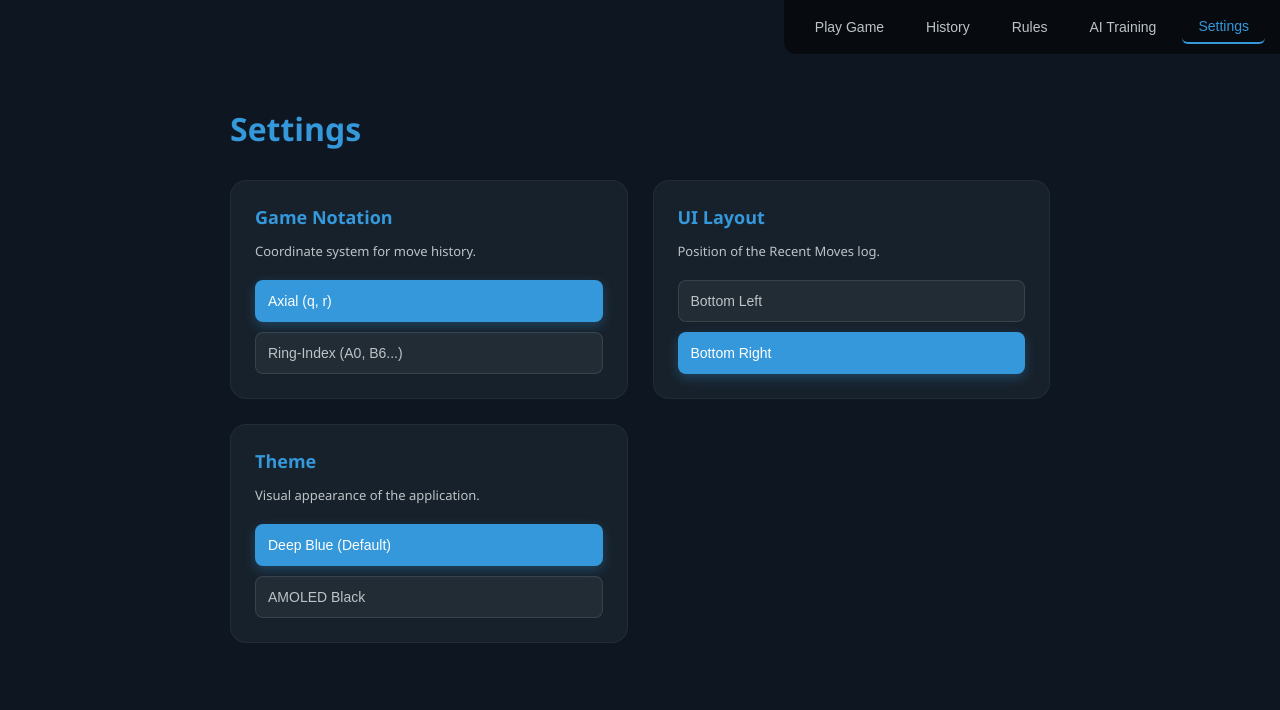
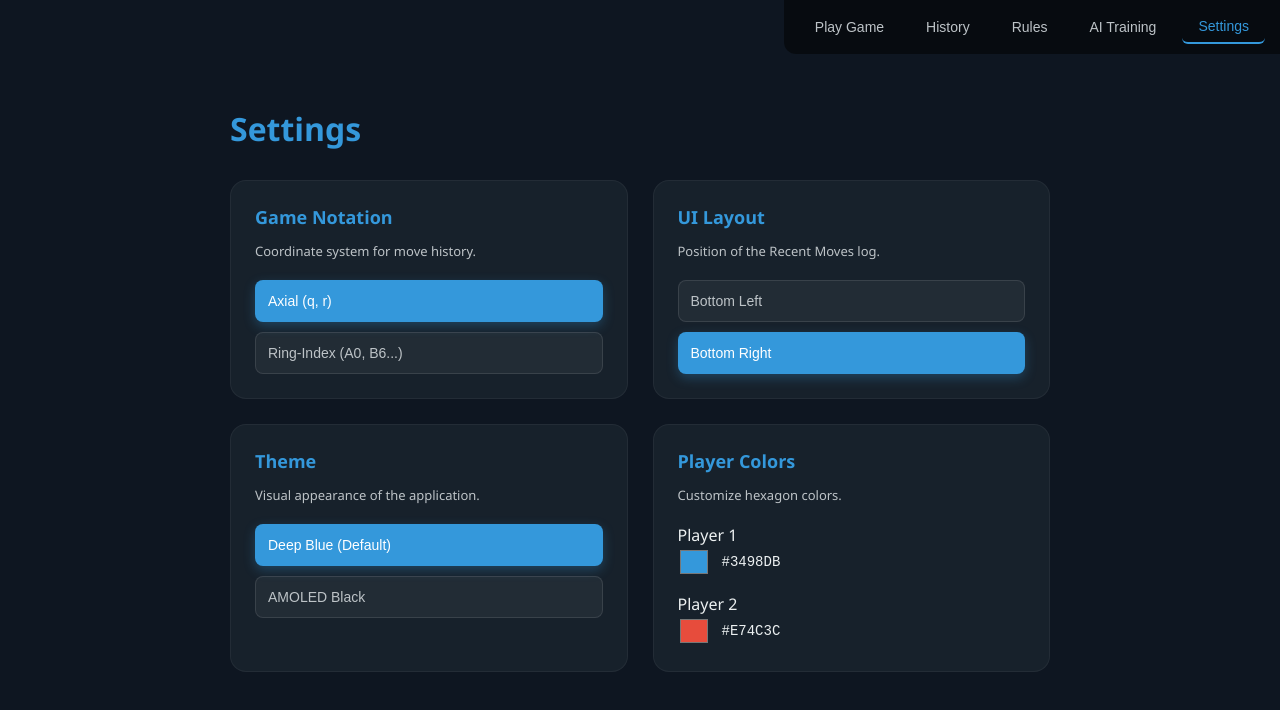
Before and after one commit to MicahWade/Hex-a-Gon-AI, a React (Vite) app: page / in a window 1280 px wide. Both pictures are taken after a click on the button "Settings". Shown: the top 710 px of the page. Built offline with nearby package versions, Linux system fonts and the light colour scheme.

Commit message:
feat: add player color customization

```diff
--- a/src/App.css
+++ b/src/App.css
@@ -81,13 +81,34 @@ h1 {
 }
 
 .p1 {
-  color: #3498db;
+  color: var(--p1-color);
   font-weight: bold;
 }
 
 .p2 {
-  color: #e74c3c;
+  color: var(--p2-color);
   font-weight: bold;
+}
+
+.picker-row {
+  display: flex;
+  align-items: center;
+  gap: 12px;
+}
+
+.picker-row input[type="color"] {
+  width: 32px;
+  height: 32px;
+  padding: 0;
+  border: none;
+  background: none;
+  cursor: pointer;
+}
+
+.hex-label {
+  font-family: monospace;
+  color: var(--text-primary);
+  font-size: 14px;
 }
 
 .instructions {
--- a/src/App.tsx
+++ b/src/App.tsx
@@ -17,6 +17,8 @@ function App() {
   const [notation, setNotation] = useState<NotationType>('axial');
   const [logPosition, setLogPosition] = useState<LogPosition>('right');
   const [theme, setTheme] = useState<Theme>('dark');
+  const [p1Color, setP1Color] = useState('#3498db');
+  const [p2Color, setP2Color] = useState('#e74c3c');
 
   const {
     board,
@@ -30,7 +32,13 @@ function App() {
   } = useHexGame();
 
   return (
-    <div className={`app-container theme-${theme}`}>
+    <div
+      className={`app-container theme-${theme}`}
+      style={{
+        '--p1-color': p1Color,
+        '--p2-color': p2Color
+      } as React.CSSProperties}
+    >
       <nav className="main-nav">
         <button className={activeTab === 'play' ? 'active' : ''} onClick={() => setActiveTab('play')}>Play Game</button>
         <button className={activeTab === 'history' ? 'active' : ''} onClick={() => setActiveTab('history')}>History</button>
@@ -88,6 +96,8 @@ function App() {
             notation={notation}
             isSidePanel={true}
             position={logPosition}
+            p1Color={p1Color}
+            p2Color={p2Color}
           />
 
           <HexBoard
@@ -95,11 +105,20 @@ function App() {
             onMove={makeMove}
             currentPlayer={currentPlayer}
             winner={winner}
+            p1Color={p1Color}
+            p2Color={p2Color}
           />
         </div>
       )}
 
-      {activeTab === 'history' && <MoveLog history={history} notation={notation} />}
+      {activeTab === 'history' && (
+        <MoveLog
+          history={history}
+          notation={notation}
+          p1Color={p1Color}
+          p2Color={p2Color}
+        />
+      )}
       {activeTab === 'rules' && <Rules />}
       {activeTab === 'ai' && <AITraining />}
       {activeTab === 'settings' && (
@@ -110,6 +129,10 @@ function App() {
           setLogPosition={setLogPosition}
           theme={theme}
           setTheme={setTheme}
+          p1Color={p1Color}
+          setP1Color={setP1Color}
+          p2Color={p2Color}
+          setP2Color={setP2Color}
         />
       )}
     </div>
--- a/src/components/HexBoard.tsx
+++ b/src/components/HexBoard.tsx
@@ -8,11 +8,15 @@ interface Props {
   onMove: (q: number, r: number) => void;
   currentPlayer: Player;
   winner: Player | null;
+  p1Color: string;
+  p2Color: string;
 }
 
 const BASE_HEX_SIZE = 30;
 
-export const HexBoard: React.FC<Props> = ({ board, onMove, currentPlayer, winner }) => {
+export const HexBoard: React.FC<Props> = ({
+  board, onMove, currentPlayer, winner, p1Color, p2Color
+}) => {
   const canvasRef = useRef<HTMLCanvasElement>(null);
   const [viewport, setViewport] = useState({ x: 0, y: 0, scale: 1 });
   const [hoverCoord, setHoverCoord] = useState<{ q: number, r: number } | null>(null);
@@ -33,13 +37,13 @@ export const HexBoard: React.FC<Props> = ({ board, onMove, currentPlayer, winner
     ctx.closePath();
 
     if (player) {
-      ctx.fillStyle = player === 1 ? '#3498db' : '#e74c3c';
+      ctx.fillStyle = player === 1 ? p1Color : p2Color;
       ctx.fill();
       ctx.strokeStyle = '#2c3e50';
       ctx.lineWidth = 2;
       ctx.stroke();
     } else if (isHovered && !winner) {
-      ctx.fillStyle = currentPlayer === 1 ? 'rgba(52, 152, 219, 0.3)' : 'rgba(231, 76, 60, 0.3)';
+      ctx.fillStyle = currentPlayer === 1 ? `${p1Color}4D` : `${p2Color}4D`;
       ctx.fill();
       ctx.strokeStyle = '#95a5a6';
       ctx.lineWidth = 1;
--- a/src/components/MoveLog.tsx
+++ b/src/components/MoveLog.tsx
@@ -7,9 +7,14 @@ interface Props {
   notation: NotationType;
   isSidePanel?: boolean;
   position?: LogPosition;
+  p1Color?: string;
+  p2Color?: string;
 }
 
-export const MoveLog: React.FC<Props> = ({ history, notation, isSidePanel, position = 'right' }) => {
+export const MoveLog: React.FC<Props> = ({
+  history, notation, isSidePanel, position = 'right',
+  p1Color = '#3498db', p2Color = '#e74c3c'
+}) => {
   const scrollRef = useRef<HTMLDivElement>(null);
 
   useEffect(() => {
@@ -34,7 +39,12 @@ export const MoveLog: React.FC<Props> = ({ history, notation, isSidePanel, posit
           history.map((move, i) => (
             <div key={`${move.timestamp}-${i}`} className="move-entry">
               <span className="move-num">{move.turn}.{move.moveInTurn}</span>
-              <span className={`move-player p${move.player}`}>P{move.player}</span>
+              <span
+                className={`move-player p${move.player}`}
+                style={{ color: move.player === 1 ? p1Color : p2Color }}
+              >
+                P{move.player}
+              </span>
               <span className="move-coord">{getNotation(move.coord, notation)}</span>
             </div>
           ))
--- a/src/components/Settings.tsx
+++ b/src/components/Settings.tsx
@@ -8,12 +8,18 @@ interface Props {
   setLogPosition: (pos: LogPosition) => void;
   theme: Theme;
   setTheme: (t: Theme) => void;
+  p1Color: string;
+  setP1Color: (c: string) => void;
+  p2Color: string;
+  setP2Color: (c: string) => void;
 }
 
 export const Settings: React.FC<Props> = ({
   notation, setNotation,
   logPosition, setLogPosition,
-  theme, setTheme
+  theme, setTheme,
+  p1Color, setP1Color,
+  p2Color, setP2Color
 }) => {
   return (
     <div className="tab-content settings-view">
@@ -81,6 +87,36 @@ export const Settings: React.FC<Props> = ({
             </button>
           </div>
         </section>
+
+        <section className="settings-section card">
+          <h3>Player Colors</h3>
+          <p className="section-desc">Customize hexagon colors.</p>
+
+          <div className="color-config">
+            <div className="color-input-item">
+              <label>Player 1</label>
+              <div className="picker-row">
+                <input
+                  type="color"
+                  value={p1Color}
+                  onChange={(e) => setP1Color(e.target.value)}
+                />
+                <span className="hex-label">{p1Color.toUpperCase()}</span>
+              </div>
+            </div>
+            <div className="color-input-item" style={{ marginTop: '15px' }}>
+              <label>Player 2</label>
+              <div className="picker-row">
+                <input
+                  type="color"
+                  value={p2Color}
+                  onChange={(e) => setP2Color(e.target.value)}
+                />
+                <span className="hex-label">{p2Color.toUpperCase()}</span>
+              </div>
+            </div>
+          </div>
+        </section>
       </div>
     </div>
   );
```
